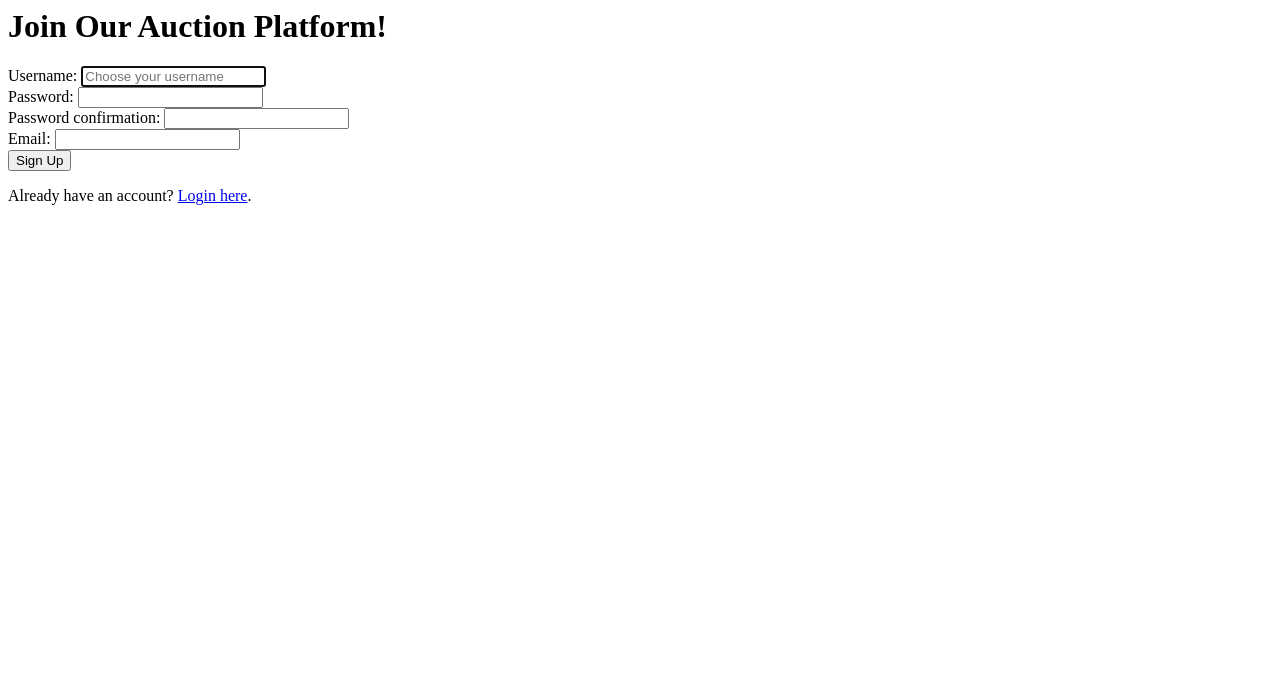
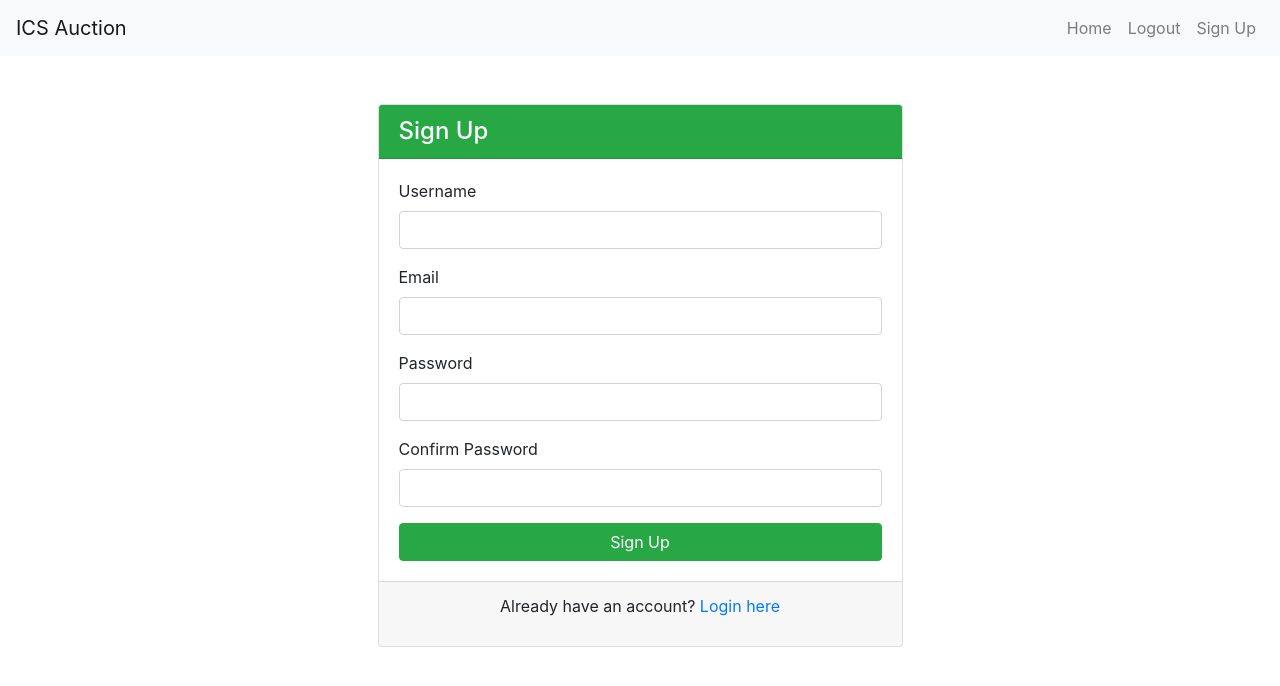
Before and after one commit to Nate-R-L/ICS, a Django app: page /accounts/signup/ in a window 1280 px wide. Shown: the top 686 px of the page. Run offline with Django 5.2, Linux system fonts and the light colour scheme; some libraries are stand-ins or nearby versions.

Commit message:
add bootstrap HTML to login & signup files

```diff
--- a/auctions/templates/registration/signup.html
+++ b/auctions/templates/registration/signup.html
@@ -1,15 +1,42 @@
-<h1>Join Our Auction Platform!</h1>
+{% extends 'base.html' %}
 
-<form method="post">
-    {% csrf_token %}
-    {% for field in form %}
-        <div>
-            {{ field.label_tag }}
-            {{ field }}
-            <!-- Help text is not rendered here -->
+{% block title %}Sign Up{% endblock %}
+
+{% block content %}
+<div class="container mt-5">
+    <div class="row justify-content-center">
+        <div class="col-md-6">
+            <div class="card">
+                <div class="card-header bg-success text-white">
+                    <h4 class="mb-0">Sign Up</h4>
+                </div>
+                <div class="card-body">
+                    <form method="post">
+                        {% csrf_token %}
+                        <div class="form-group">
+                            <label for="username">Username</label>
+                            <input type="text" name="username" class="form-control" required id="username">
+                        </div>
+                        <div class="form-group">
+                            <label for="email">Email</label>
+                            <input type="email" name="email" class="form-control" required id="email">
+                        </div>
+                        <div class="form-group">
+                            <label for="password1">Password</label>
+                            <input type="password" name="password1" class="form-control" required id="password1">
+                        </div>
+                        <div class="form-group">
+                            <label for="password2">Confirm Password</label>
+                            <input type="password" name="password2" class="form-control" required id="password2">
+                        </div>
+                        <button type="submit" class="btn btn-success btn-block">Sign Up</button>
+                    </form>
+                </div>
+                <div class="card-footer text-center">
+                    <p>Already have an account? <a href="{% url 'login' %}">Login here</a></p>
+                </div>
+            </div>
         </div>
-    {% endfor %}
-    <button type="submit">Sign Up</button>
-</form>
-
-<p>Already have an account? <a href="{% url 'login' %}">Login here</a>.</p>
+    </div>
+</div>
+{% endblock %}
```
Also changed, not shown: auctions/templates/registration/login.html (+34 -7 lines), 4 other files.
